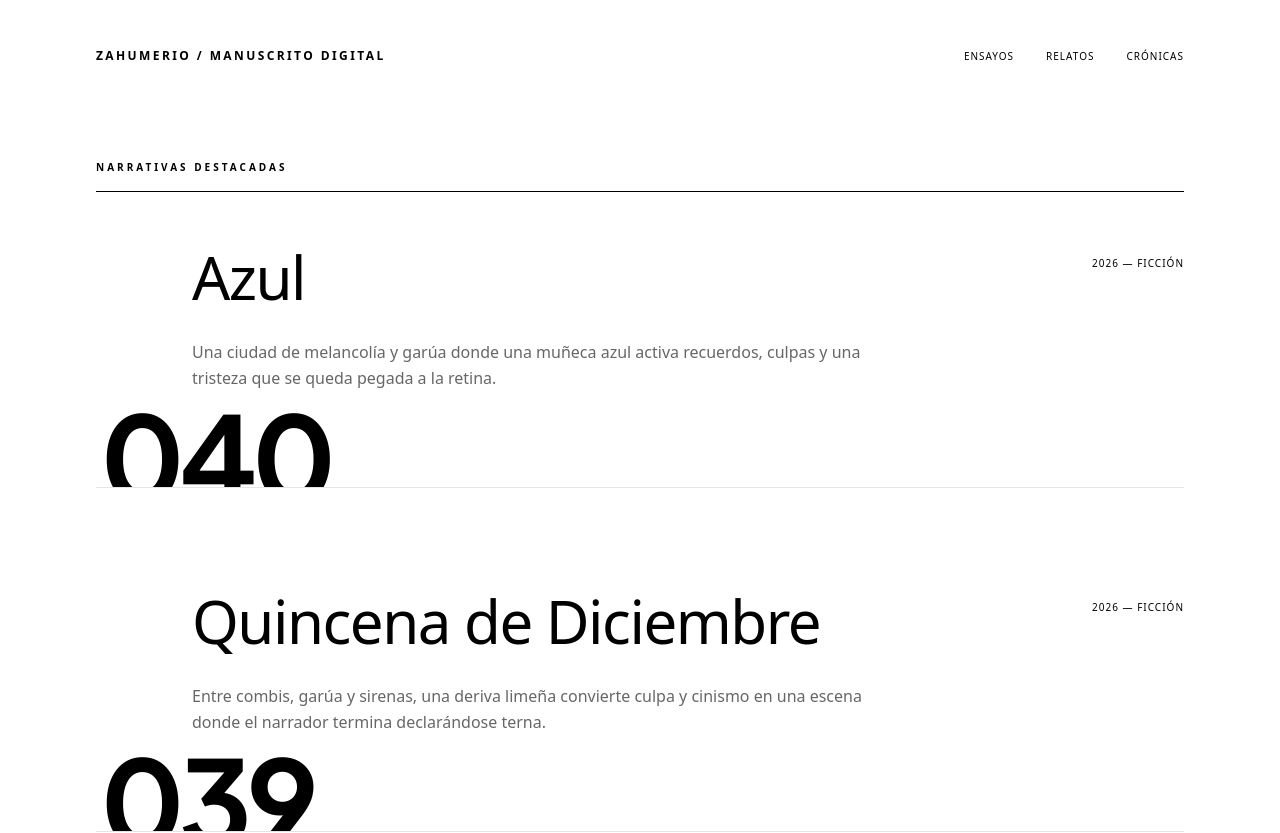
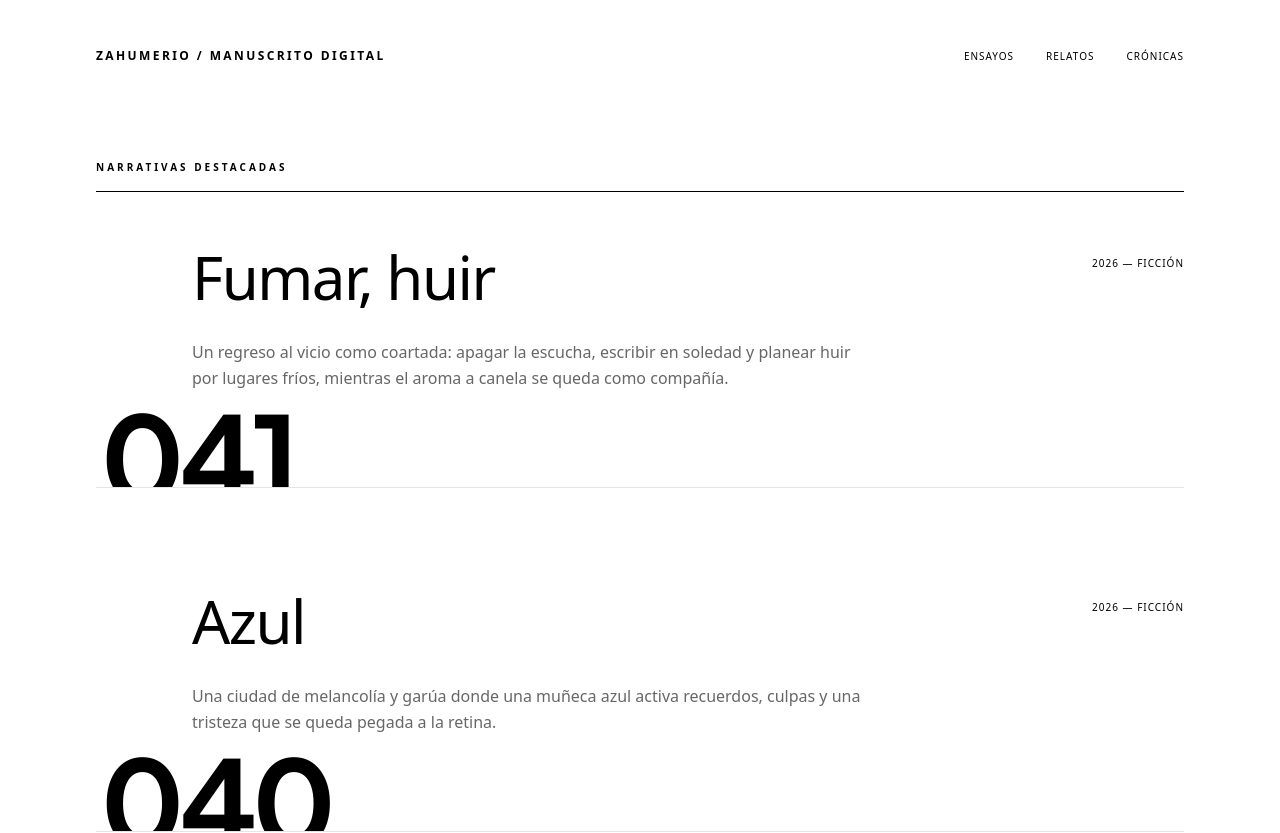
Before and after one commit to lvelitoruiz/literario, a Next.js app: page / in a window 1280 px wide. Shown: the top 833 px of the page. Built offline with nearby package versions, Linux system fonts and the light colour scheme.

Commit message:
what makes this work now

```diff
--- /dev/null
+++ b/content/fumar-huir.md
@@ -0,0 +1,9 @@
+Apagado, como un cigarro a medio fumar, me seco en mi rincón, trabajando en algo que no estoy seguro vaya a ser leído, algo tal vez infructuoso, pero es lo más adecuado, creo, desde que mis oraciones dejaron de ser escuchadas he empezado a ser un poco más incrédulo (lo cual va a ser más duro en los vuelos, o cuando necesite un milagro express, pero ya veremos cuando veamos), he empezado a ser más severo conmigo mismo, inseguro, hay cosas que ya no van a salir a la luz más (recogiendo mis propias cenizas, veo que me dejé consumir, más allá de lo apropiado) pero creo que así estaba destinado a ser, es más fácil cuando no invierto, cuando no me comprometo sentimentalmente, todo funciona según el método.
+
+Claro, no todo es ganancia, prefiero malherido pero a gusto con lo que recibo, que entero con sobras. Y es triste que lo califique así, después de todo son personas, pero, al final de cuentas, ¿qué me importa? Tampoco es como que le importe mucho a nadie, es un poco de igualdad.
+
+He regresado a fumar después de encontrar lo que buscaba, a decir verdad siempre me vi mejor cigarro en mano, y el olor del tabaco siempre me gustó, ya estoy demasiado viejo como para huir de los efectos secundarios, puedo pues soltarme a mis anchas, no hay motivos para restringirme.
+
+Voy a dedicarme más a escribir y estar solo, bueno, conceptual y anímicamente solo. Amarrado estoy a mis propias necesidades, pero eventualmente hasta eso se irá, ahora sí, me quedaré solo, acompañado de —maldita sea— el aroma a canela.
+
+Como todo buen cobarde he decidido alejarme de lo que duele, pensando en largarme de una Lima que quiero por lugares fríos en Europa donde podré ser triste sin desentonar, y claro, de vez en cuando Edimburgo, el frío me ayudará a insertarme más cómodamente en el vicio de escribir algo sin sentido, de fumar de vez en cuando, de pensar, ya obligado por las circunstancias en que, sí, me abandonaste, y parece que me fui contigo.
--- a/src/data/archive.ts
+++ b/src/data/archive.ts
@@ -482,4 +482,16 @@ export const articles: Article[] = [
     author: "Luis",
     publishedAt: "11 de Marzo, 2026",
   },
+  {
+    id: "041",
+    slug: "fumar-huir",
+    indexNumber: "041",
+    year: "2026",
+    kind: "FICCIÓN",
+    title: "Fumar, huir",
+    summary:
+      "Un regreso al vicio como coartada: apagar la escucha, escribir en soledad y planear huir por lugares fríos, mientras el aroma a canela se queda como compañía.",
+    author: "Luis",
+    publishedAt: "23 de Marzo, 2026",
+  },
 ];
```
